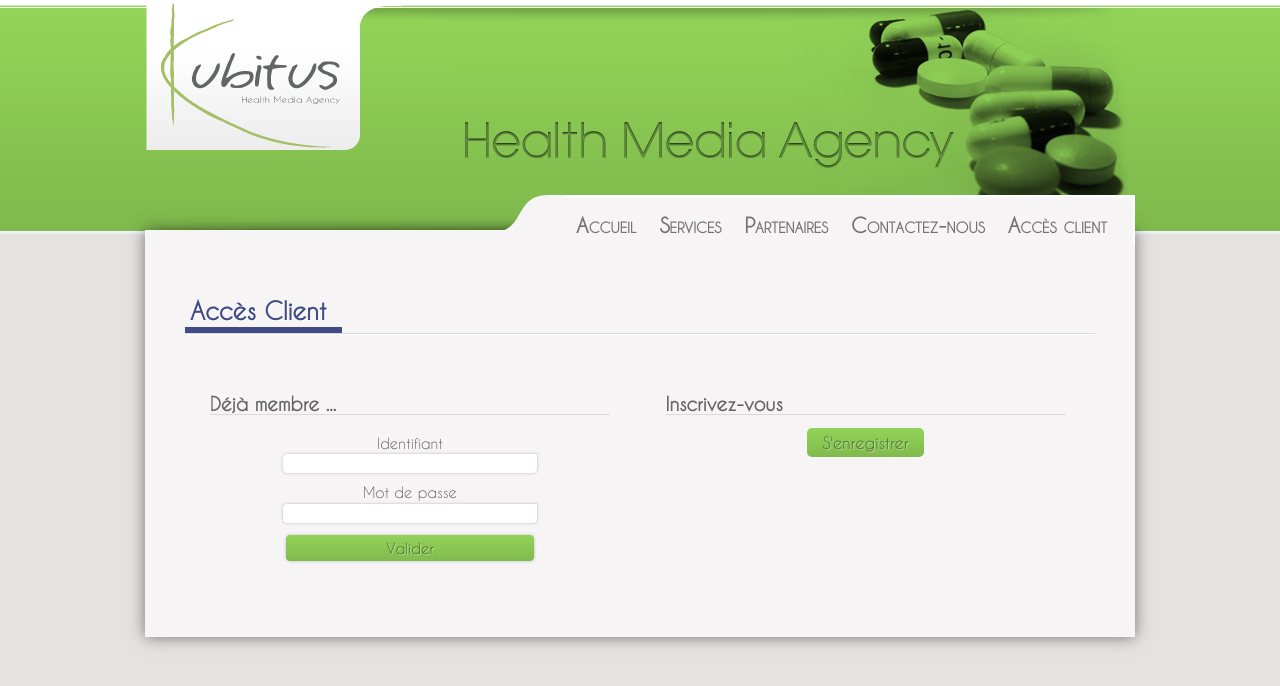
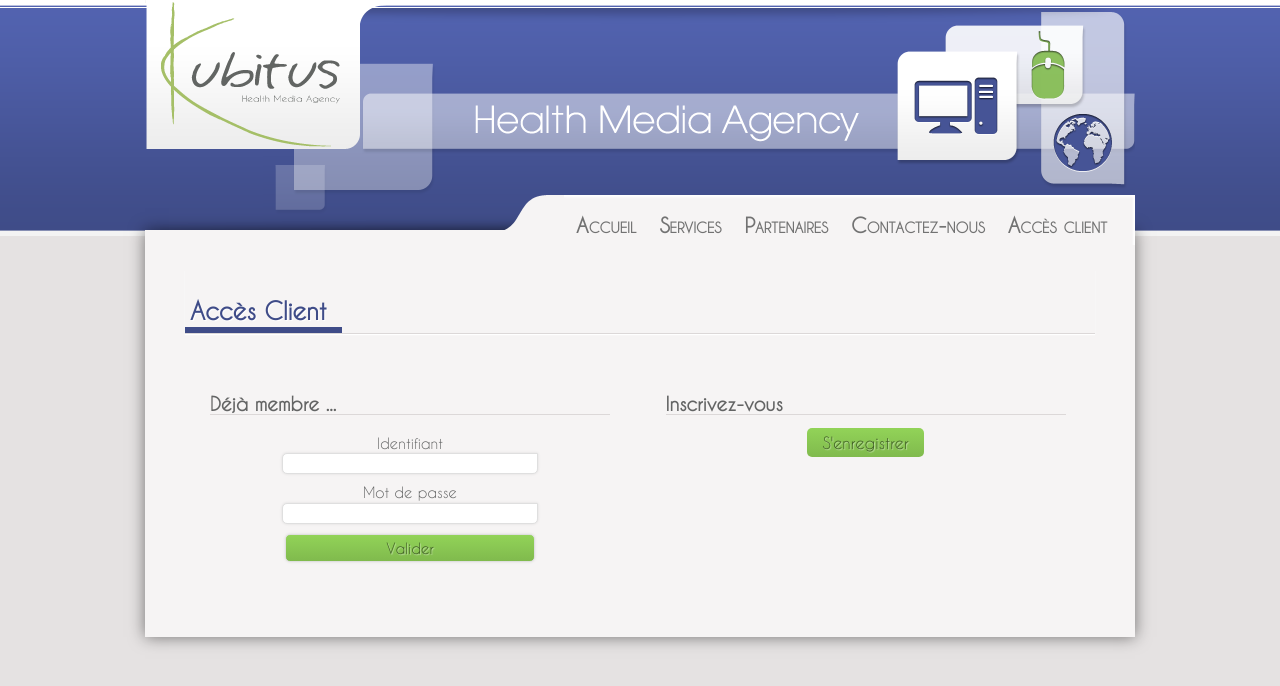
Before and after one commit to Kubitus/kubitus, a Flask app: page /member/ in a window 1280 px wide. Shown: the top 686 px of the page. Run offline with Flask 2, Linux system fonts and the light colour scheme; some libraries are stand-ins or nearby versions.

Commit message:
minor changement in some img

```diff
--- a/kubitus/static/css/style.css
+++ b/kubitus/static/css/style.css
@@ -85,7 +85,7 @@ a.button, form input[type="submit"] {
   border-radius: 5px;
   font-size: 1em;
   font-family: txt;
-  color: #496b2b;
+  color: #3f5d25;
   text-shadow: 1px 1px 1px rgba(255, 255, 255, 0.5);
   padding: 0.3em 15px;
 }
@@ -146,7 +146,7 @@ header h1 {
 }
 
 header h1 a {
-  background: url(img/logo.png) no-repeat 0 0;
+  background: url(img/logo.png) no-repeat 0 -1px;
   color: transparent;
   *color: white;
   display: block;
```
Also changed, not shown: kubitus/static/css/img/background.png, kubitus/static/css/img/header.png.
